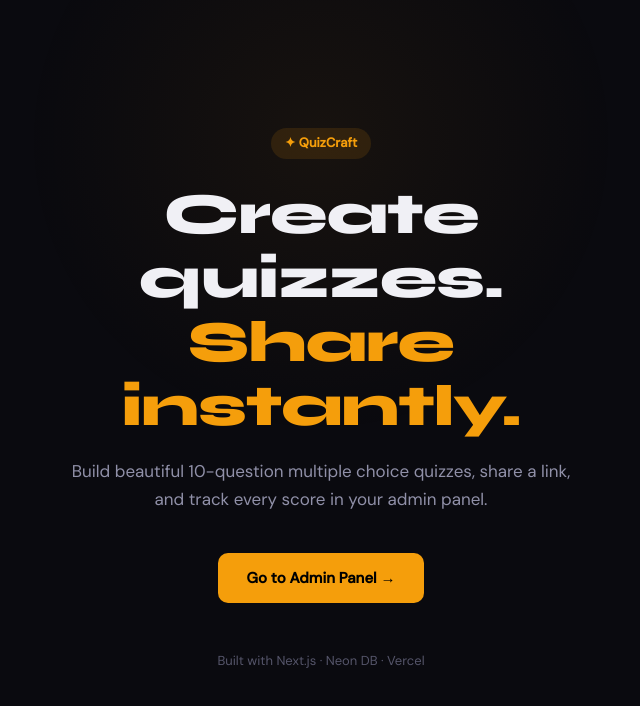
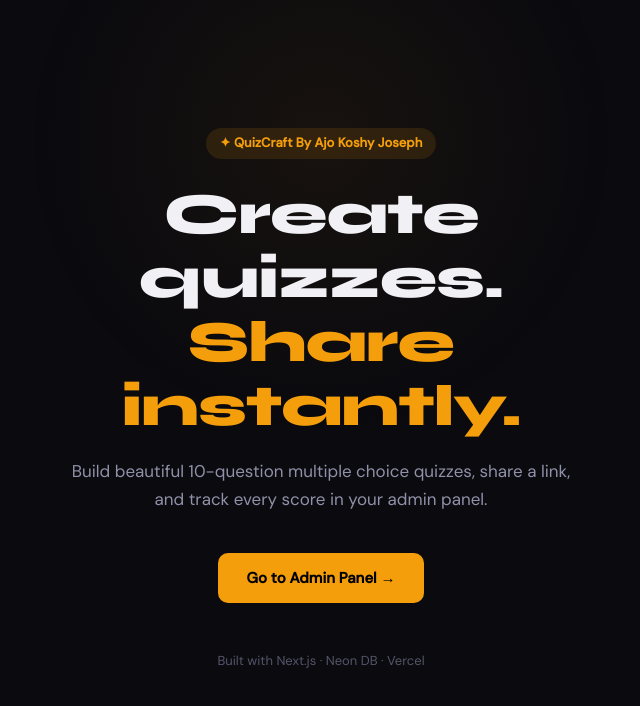
Before and after one commit to ajokoshy/quiz-app, a Next.js app: page / in a window 1280 px wide. Shown: the top 706 px of the page, without its empty margins (319-959 px from the left). Built offline with nearby package versions, Linux system fonts and the light colour scheme.

Commit message:
Update page.tsx

```diff
--- a/app/page.tsx
+++ b/app/page.tsx
@@ -17,7 +17,7 @@ export default function Home() {
       <div className="animate-in" style={{ textAlign: 'center', position: 'relative', zIndex: 1, maxWidth: '520px' }}>
         <div style={{ marginBottom: '24px' }}>
           <span className="badge badge-amber" style={{ fontSize: '13px', padding: '5px 14px' }}>
-            ✦ QuizCraft
+            ✦ QuizCraft By Ajo Koshy Joseph
           </span>
         </div>
 
```
